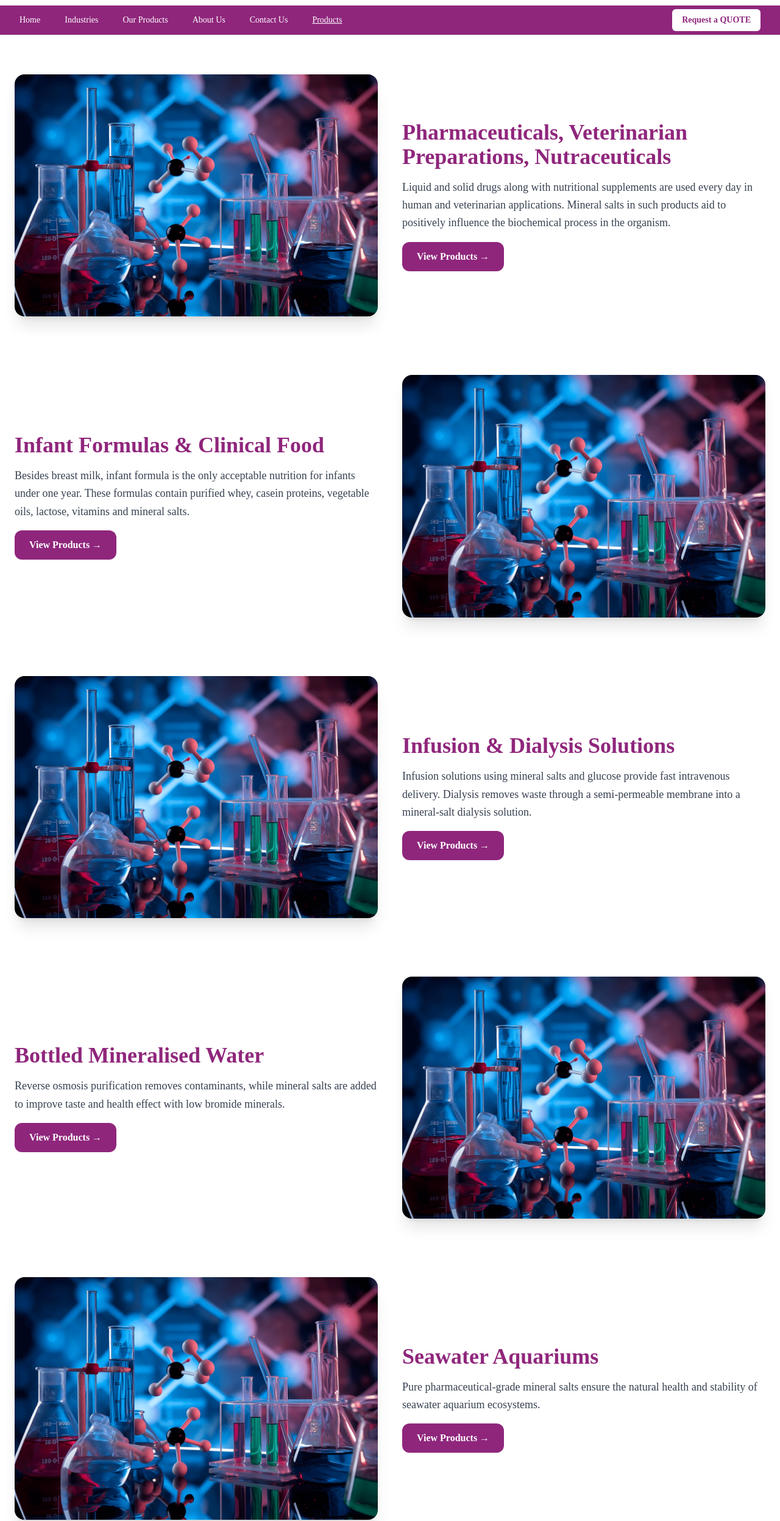
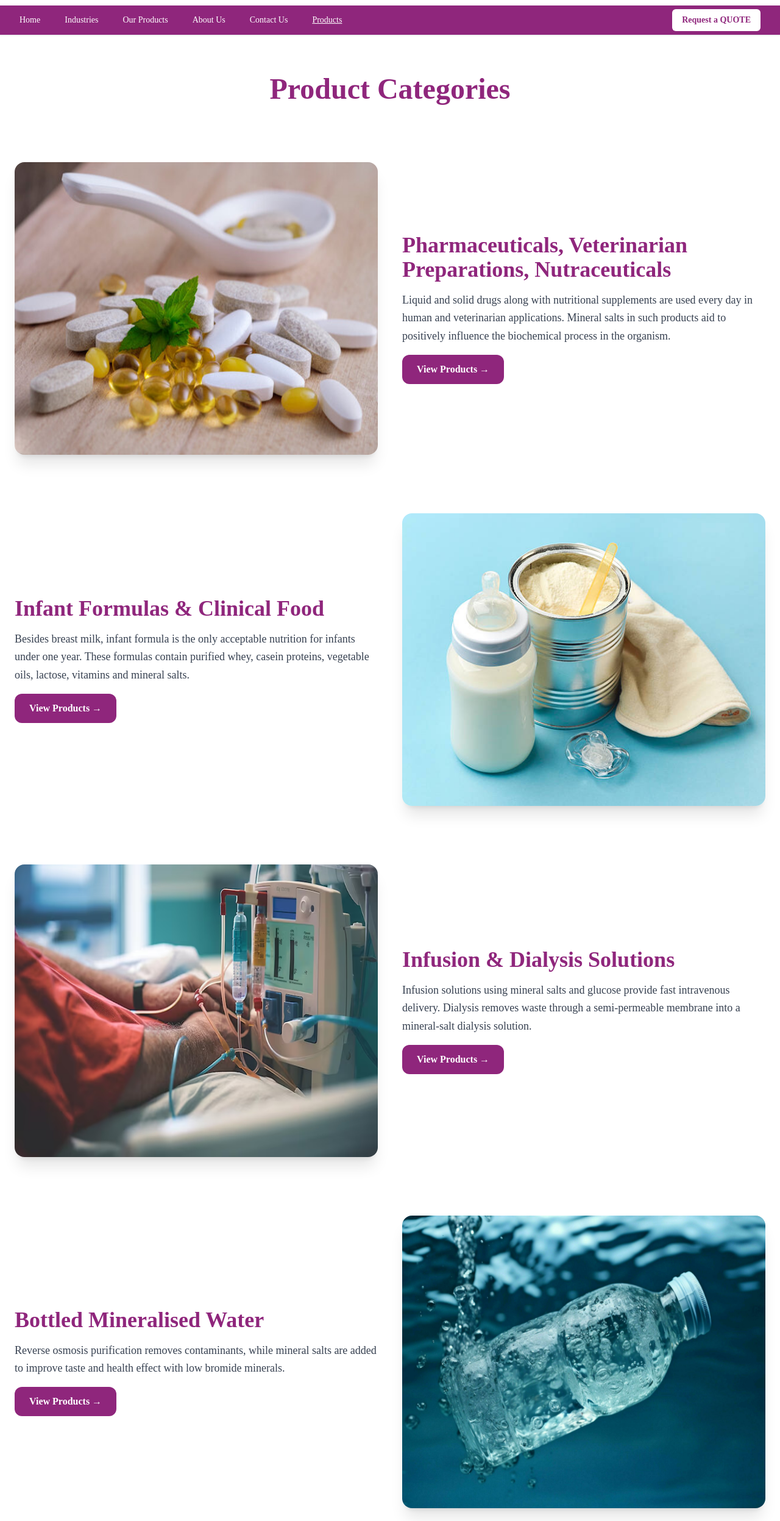
Before and after one commit to Crazyguru/zinckon_ca, a website: page products.html in a window 1280 px wide. Shown: the part 71-2566 px from the top of the page at 61% size. Drawn offline with nearby package versions, Linux system fonts and the light colour scheme; a web font is replaced by a local one.

Commit message:
New Changes

```diff
--- a/products.html
+++ b/products.html
@@ -147,16 +147,21 @@
 
     <link href="https://unpkg.com/aos@2.3.1/dist/aos.css" rel="stylesheet" />
 
-    <section class="max-w-7xl mx-auto px-6 py-16 space-y-24 overflow-hidden">
+    <section class="max-w-7xl mx-auto px-6 py-16 space-y-24 overflow-x-hidden">
+      <h3
+        class="text-4xl md:text-5xl font-extrabold text-[#8F267C] text-center mb-12"
+      >
+        Product Categories
+      </h3>
       <!-- 1 -->
       <div
         class="flex flex-col md:flex-row items-center gap-10"
         data-aos="fade-right"
       >
-        <div class="md:w-1/2">
+        <div class="md:w-1/2 h-[480px]">
           <img
-            src="/images/lab-bg2.jpg"
-            class="w-full rounded-2xl shadow-xl transition-transform duration-500 hover:scale-105 pop-up-ani"
+            src="/images/product-category/Pharma.jpg"
+            class="w-full h-full rounded-2xl shadow-xl transition-transform duration-500 hover:scale-105 pop-up-ani"
           />
         </div>
         <div class="md:w-1/2 space-y-4">
@@ -182,10 +187,10 @@
         class="flex flex-col md:flex-row-reverse items-center gap-10"
         data-aos="fade-left"
       >
-        <div class="md:w-1/2">
+        <div class="md:w-1/2 h-[480px]">
           <img
-            src="/images/lab-bg2.jpg"
-            class="w-full rounded-2xl shadow-xl transition-transform duration-500 hover:scale-105 pop-up-ani"
+            src="/images/product-category/baby-food2.jpg"
+            class="w-full h-full rounded-2xl shadow-xl transition-transform duration-500 hover:scale-105 pop-up-ani"
           />
         </div>
         <div class="md:w-1/2 space-y-4">
@@ -211,10 +216,10 @@
         class="flex flex-col md:flex-row items-center gap-10"
         data-aos="fade-right"
       >
-        <div class="md:w-1/2">
+        <div class="md:w-1/2 h-[480px]">
           <img
-            src="/images/lab-bg2.jpg"
-            class="w-full rounded-2xl shadow-xl transition-transform duration-500 hover:scale-105 pop-up-ani"
+            src="/images/product-category/dialysis.jpg"
+            class="w-full h-full rounded-2xl shadow-xl transition-transform duration-500 hover:scale-105 pop-up-ani"
           />
         </div>
         <div class="md:w-1/2 space-y-4">
@@ -239,10 +244,10 @@
         class="flex flex-col md:flex-row-reverse items-center gap-10"
         data-aos="fade-left"
       >
-        <div class="md:w-1/2">
+        <div class="md:w-1/2 h-[480px]">
           <img
-            src="/images/lab-bg2.jpg"
-            class="w-full rounded-2xl shadow-xl transition-transform duration-500 hover:scale-105 pop-up-ani"
+            src="/images/product-category/water.jpg"
+            class="w-full h-full rounded-2xl shadow-xl transition-transform duration-500 hover:scale-105 pop-up-ani"
           />
         </div>
         <div class="md:w-1/2 space-y-4">
@@ -267,10 +272,10 @@
         class="flex flex-col md:flex-row items-center gap-10"
         data-aos="fade-right"
       >
-        <div class="md:w-1/2">
+        <div class="md:w-1/2 h-[480px]">
           <img
-            src="/images/lab-bg2.jpg"
-            class="w-full rounded-2xl shadow-xl transition-transform duration-500 hover:scale-105 pop-up-ani"
+            src="/images/product-category/seawater.jpg"
+            class="w-full h-full rounded-2xl shadow-xl transition-transform duration-500 hover:scale-105 pop-up-ani"
           />
         </div>
         <div class="md:w-1/2 space-y-4">
@@ -294,10 +299,10 @@
         class="flex flex-col md:flex-row-reverse items-center gap-10"
         data-aos="fade-left"
       >
-        <div class="md:w-1/2">
+        <div class="md:w-1/2 h-[480px]">
           <img
-            src="/images/lab-bg2.jpg"
-            class="w-full rounded-2xl shadow-xl transition-transform duration-500 hover:scale-105 pop-up-ani"
+            src="/images/product-category/glycerophosphate.jpg"
+            class="w-full h-full rounded-2xl shadow-xl transition-transform duration-500 hover:scale-105 pop-up-ani"
           />
         </div>
         <div class="md:w-1/2 space-y-4">
@@ -321,10 +326,10 @@
         class="flex flex-col md:flex-row items-center gap-10"
         data-aos="fade-right"
       >
-        <div class="md:w-1/2">
+        <div class="md:w-1/2 h-[480px]">
           <img
-            src="/images/lab-bg2.jpg"
-            class="w-full rounded-2xl shadow-xl transition-transform duration-500 hover:scale-105 pop-up-ani"
+            src="/images/product-category/biopharmaceutical.jpg"
+            class="w-full h-full rounded-2xl shadow-xl transition-transform duration-500 hover:scale-105 pop-up-ani"
           />
         </div>
         <div class="md:w-1/2 space-y-4">
@@ -348,10 +353,10 @@
         class="flex flex-col md:flex-row-reverse items-center gap-10"
         data-aos="fade-left"
       >
-        <div class="md:w-1/2">
+        <div class="md:w-1/2 h-[480px]">
           <img
-            src="/images/lab-bg2.jpg"
-            class="w-full rounded-2xl shadow-xl transition-transform duration-500 hover:scale-105 pop-up-ani"
+            src="/images/product-category/brewing.jpg"
+            class="w-full h-full rounded-2xl shadow-xl transition-transform duration-500 hover:scale-105 pop-up-ani"
           />
         </div>
         <div class="md:w-1/2 space-y-4">
@@ -373,10 +378,10 @@
         class="flex flex-col md:flex-row items-center gap-10"
         data-aos="fade-right"
       >
-        <div class="md:w-1/2">
+        <div class="md:w-1/2 h-[480px]">
           <img
-            src="/images/lab-bg2.jpg"
-            class="w-full rounded-2xl shadow-xl transition-transform duration-500 hover:scale-105 pop-up-ani"
+            src="/images/product-category/bakery.jpg"
+            class="w-full h-full rounded-2xl shadow-xl transition-transform duration-500 hover:scale-105 pop-up-ani"
           />
         </div>
         <div class="md:w-1/2 space-y-4">
@@ -398,10 +403,10 @@
         class="flex flex-col md:flex-row-reverse items-center gap-10"
         data-aos="fade-left"
       >
-        <div class="md:w-1/2">
+        <div class="md:w-1/2 h-[480px]">
           <img
-            src="/images/lab-bg2.jpg"
-            class="w-full rounded-2xl shadow-xl transition-transform duration-500 hover:scale-105 pop-up-ani"
+            src="/images/product-category/flavours.jpg"
+            class="w-full h-full rounded-2xl shadow-xl transition-transform duration-500 hover:scale-105 pop-up-ani"
           />
         </div>
         <div class="md:w-1/2 space-y-4">
```
Also changed, not shown: images/product-category/Pharma.jpg (added), images/product-category/baby-food.jpg (added), images/product-category/baby-food2.jpg (added), images/product-category/bakery.jpg (added), images/product-category/biopharmaceutical.jpg (added), images/product-category/brewing.jpg (added), images/product-category/dialysis.jpg (added), images/product-category/flavours.jpg (added), images/product-category/glycerophosphate.jpg (added), images/product-category/seawater.jpg (added), images/product-category/water.jpg (added).
